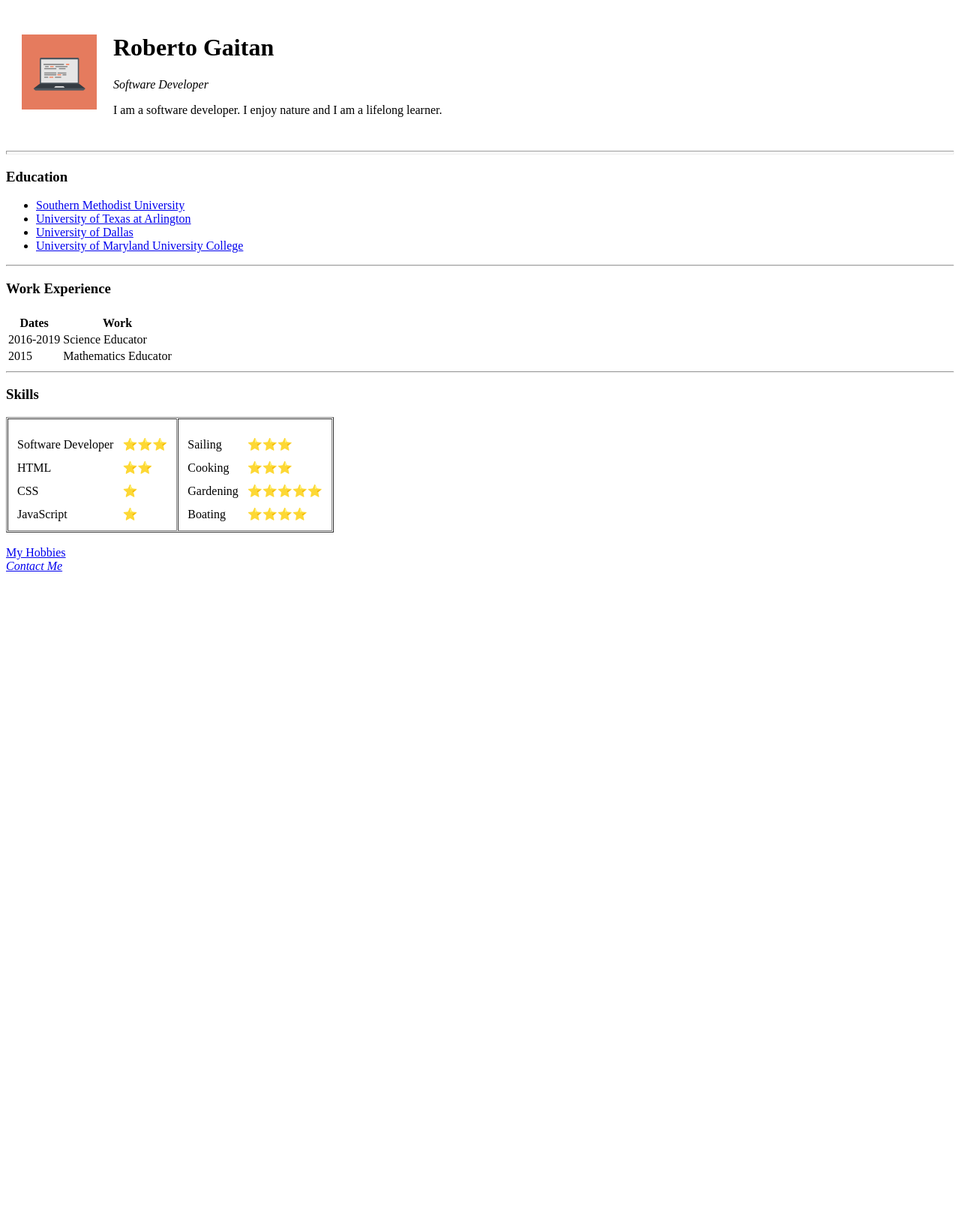
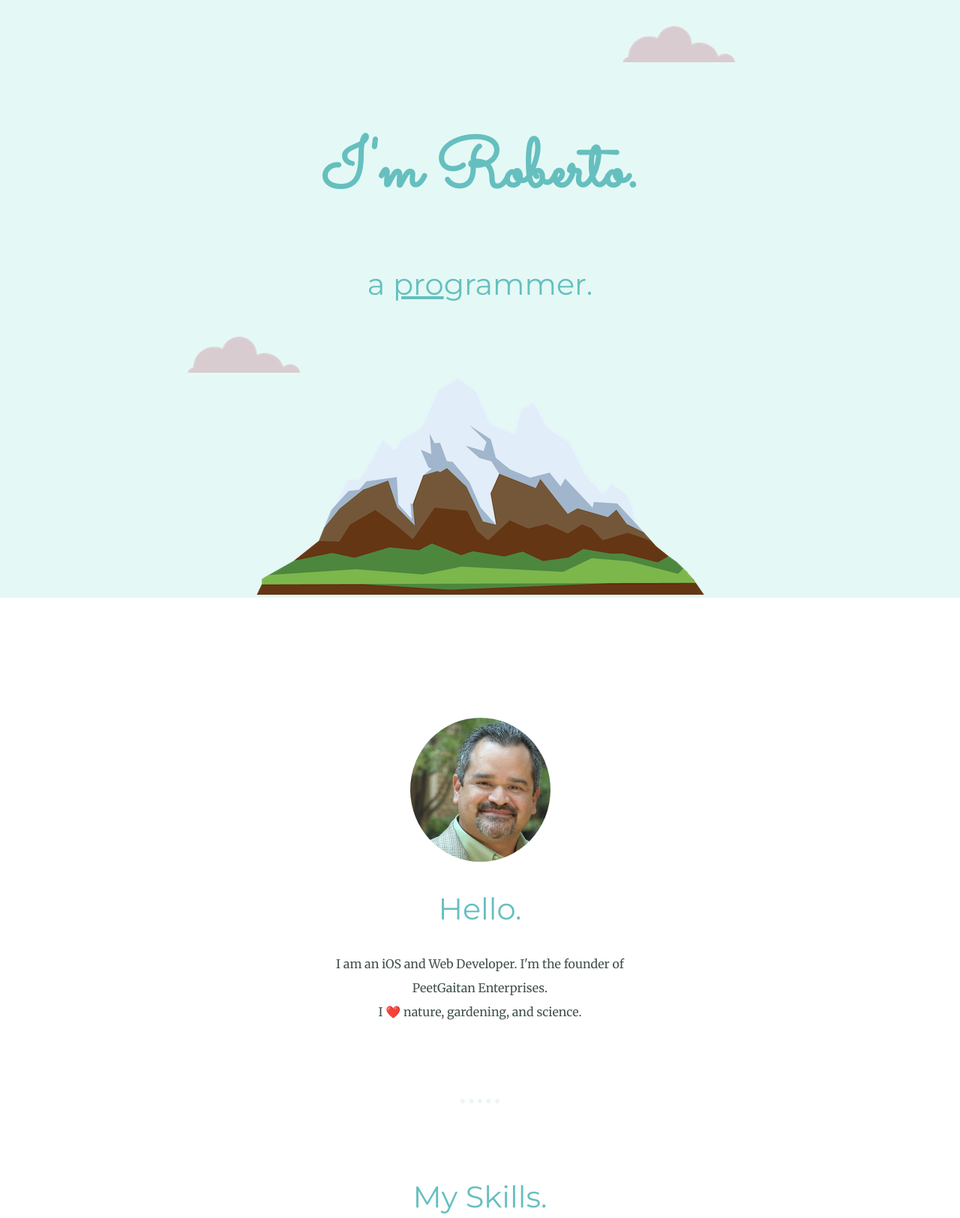
Before and after one commit to RobertoGaitan/RGsite, a plain HTML site: page index.html in a window 1280 px wide. Shown: the part 5-1629 px from the top of the page at 75% size. Before the commit the page ends 800 px from the top, so only its background shows below. Drawn offline with Linux system fonts and the light colour scheme.

Commit message:
Add updated files with improved css

```diff
--- /dev/null
+++ b/CSS/styles.css
@@ -0,0 +1,166 @@
+/********** TAG Selector **********/
+body {
+  margin: 0;
+  text-align: center;
+  /*** set in parent affects children ***/
+  font-family: 'Merriweather', serif;
+}
+
+h1 {
+  margin: 50px auto 0 auto;
+  font-family: 'Sacramento', cursive;
+  font-size: 5.625rem;
+  color: #66bfbf;
+  line-height: 2;
+}
+
+h2 {
+  font-family: 'Montserrat', sans-serif;
+  font-size: 2.5rem;
+  color: #66bfbf;
+  font-weight: normal;
+}
+
+h3 {
+  font-family: 'Montserrat', sans-serif;
+  color: #11999e;
+}
+
+p {
+  line-height: 2;
+}
+
+a {
+  color: #11999e;
+  font-family: 'Montserrat', sans-serif;
+  margin: 10px 20px;
+  text-decoration: none;
+}
+
+a:hover {
+  color: #eaf6f6;
+}
+
+.contact-message {
+  margin-bottom: 4rem;
+}
+
+hr {
+  border-style: dotted none none;
+  width: 4%;
+  border-color: #eaf6f6;
+  border-width: 6px;
+  margin: 100px auto;
+}
+
+/********** CLASS Selector **********/
+.top-container {
+  background-color: #e4f9f5;
+  position: relative;
+  padding-top: 6rem;
+}
+
+.skill-row {
+  width: 50%;
+  margin: 100px auto 100px auto;
+  text-align: left;
+}
+
+.mid-container {
+  margin-top: 10rem;
+  margin-bottom: 4rem;
+}
+
+.profile{
+  margin-bottom: 2rem;
+}
+
+.bot-container {
+  background-color: #66bfbf;
+  padding: 20px 0 0 0;
+}
+
+.pro {
+  text-decoration: underline;
+}
+
+.pc-img {
+  width: 25%;
+  float: left;
+  margin-right: 30px;
+}
+
+.cheff-img {
+  width: 25%;
+  float: right;
+  margin-left: 30px;
+}
+
+.circular {
+  border-radius: 50%;
+}
+
+/*** if i want to clear the text
+.clear_p {
+  clear:both;
+}
+***/
+
+.bottom-cloud {
+  position: absolute;
+  left: 250px;
+  bottom: 300px;
+}
+
+.top-cloud {
+  position: absolute;
+  right: 300px;
+  top: 40px;
+}
+
+.intro {
+  color: #40514e;
+  width: 30%;
+  margin: 0 auto 0 auto;
+}
+
+.contact-message {
+  width: 40%;
+  margin: 40px auto 60px auto;
+}
+
+.copyright {
+  color: #eaf6f6;
+  font-size: 0.75rem;
+  padding: 20px 0;
+}
+
+.butn {
+  background: #11cdd4;
+  background-image: -webkit-linear-gradient(top, #11cdd4, #11999e);
+  background-image: -moz-linear-gradient(top, #11cdd4, #11999e);
+  background-image: -ms-linear-gradient(top, #11cdd4, #11999e);
+  background-image: -o-linear-gradient(top, #11cdd4, #11999e);
+  background-image: linear-gradient(to bottom, #11cdd4, #11999e);
+  -webkit-border-radius: 8;
+  -moz-border-radius: 8;
+  border-radius: 8px;
+  font-family: 'Montserrat', sans-serif;
+  color: #ffffff;
+  font-size: 20px;
+  padding: 10px 20px 10px 20px;
+  text-decoration: none;
+}
+
+.butn:hover {
+  background: #30e3cb;
+  background-image: -webkit-linear-gradient(top, #30e3cb, #2bc4ad);
+  background-image: -moz-linear-gradient(top, #30e3cb, #2bc4ad);
+  background-image: -ms-linear-gradient(top, #30e3cb, #2bc4ad);
+  background-image: -o-linear-gradient(top, #30e3cb, #2bc4ad);
+  background-image: linear-gradient(to bottom, #30e3cb, #2bc4ad);
+  text-decoration: none;
+}
+
+
+/********** ID Selector **********/
--- a/index.html
+++ b/index.html
@@ -1,121 +1,65 @@
 <!DOCTYPE html>
-<html>
+<html lang="en" dir="ltr">
 
 <head>
-	<meta charset="utf-8">
-	<title>Roberto's Personal Site</title>
+  <meta charset="utf-8">
+  <title>Roberto Gaitan</title>
+  <link rel="stylesheet" href="css/styles.css">
+  <link rel="icon" href="images/favicon.ico">
+  <link href="https://fonts.googleapis.com/css?family=Merriweather|Montserrat|Sacramento&display=swap" rel="stylesheet">
 </head>
 
 <body>
-	<table cellspacing="20">
-		<tr>
-			<td><img src="images/computer.png" width=100px alt="computer image"></td>
-			<td>
-				<h1>Roberto Gaitan</h1>
-				<p><em>Software Developer</em></p>
-				<p>I am a software developer. I enjoy nature and I am a lifelong learner.</p>
-			</td>
-		</tr>
-	</table>
 
+  <div class="top-container">
+    <img class="top-cloud" src="images/cloud.png" alt="cloud-img">
+    <h1>I'm Roberto.</h1>
+    <h2>a <span class="pro">pro</span>grammer.</h2>
+    <img class="bottom-cloud" src="images/cloud.png" alt="cloud-img">
+    <img src="images/mountain.png" alt="mountain-img">
+  </div>
 
-	<hr size="5">
-	<h3>Education</h3>
-	<ul>
-		<li><a href="https://smu.edu" target="_blank">Southern Methodist University</a></li>
-		<li><a href="https://uta.edu" target="_blank">University of Texas at Arlington</a></li>
-		<li><a href="https://uddallas.edu" target="_blank">University of Dallas</a></li>
-		<li><a href="https://umuc.edu" target="_blank">University of Maryland University College</a></li>
-	</ul>
-	<hr>
-	<h3>Work Experience</h3>
-	<table>
-		<th>
-			<tr>
-				<th>Dates</th>
-				<th>Work</th>
-			</tr>
-		</th>
-		<tb>
-			<tr>
-				<td>2016-2019</td>
-				<td>Science Educator</td>
-			</tr>
-			<tr>
-				<td>2015</td>
-				<td>Mathematics Educator</td>
-			</tr>
-		</tb>
-		<tf>
+  <div class="mid-container">
+    <div class="profile">
+      <img class="circular" src="images/me.jpg" alt="roberto-profile-img">
+      <h2>Hello.</h2>
+      <p class="intro">I am an iOS and Web Developer. I'm the founder of <br> PeetGaitan Enterprises. <br> I ❤️ nature, gardening, and science.</p>
+    </div>
+    <hr>
+    <div class="skills">
+      <h2>My Skills.</h2>
+      <div class="skill-row">
+        <img class="pc-img circular" src="images/computer.png" alt="code-img">
 
-		</tf>
-	</table>
-	<hr>
+        <h3>Design & Development</h3>
+        <p class="clear_p">I started learning to code when I was 15 years old because I wanted to understand how a computer worked, how I could make the hardware do what I wished. Over time, I have gained a wealth of experience designing and developing mobile and web applications.</p>
 
-	<h3>Skills</h3>
-	<table cellspacing="1" border>
-		<!-- outter table -->
-		<tr>
-			<td>
-				<table cellspacing="10">
-					<!-- inner table -->
-					<tr>
-						<td>
-							<tr>
-								<td>Software Developer</td>
-								<td>⭐️⭐️⭐️</td>
-							</tr>
-							<tr>
-								<td>HTML</td>
-								<td>⭐️⭐️</td>
-							</tr>
-							<tr>
-								<td>CSS</td>
-								<td>⭐️</td>
-							</tr>
-							<tr>
-								<td>JavaScript</td>
-								<td>⭐️</td>
-							</tr>
-						</td>
-					</tr>
-				</table>
-			</td>
+      </div>
+      <hr>
+      <div class="skill-row">
+        <img class="cheff-img circular" src="images/cheff.jpeg" alt="cheff-img">
 
-			<td>
-				<table cellspacing="10">
-				<!-- inner table -->
-					<tr>
-						<td>
-							<tr>
-								<td>Sailing</td>
-								<td>⭐️⭐️⭐️</td>
-							</tr>
-							<tr>
-								<td>Cooking</td>
-								<td>⭐️⭐️⭐️</td>
-							</tr>
-							<tr>
-								<td>Gardening</td>
-								<td>⭐️⭐️⭐️⭐️⭐️</td>
-							</tr>
-							<tr>
-								<td>Boating</td>
-								<td>⭐️⭐️⭐️⭐️</td>
-							</tr>
-						</td>
-					</tr>
-				</table>
-			</td>
-		</tr>
-	</table>
+        <h3>Spicy Food Challenge</h3>
+        <p class="clear_p">But my best skill is actually in preparing and eating spicy foods. Serrano Peppers and Chili Pequines are my favourite ingredients.</p>
 
+      </div>
+    </div>
+    <hr>
+    <div class="contact-me">
+      <h2>Get In Touch</h2>
+      <h3>If you enjoy discovering the science behind all that we see and do.</h3>
+      <p class="contact-message">Let's talk about how awesome our world is! We can code while we eat a spicy lunch!</p>
+      <a class="butn" href="mailto:rgaitan.it@gmail.com">CONTACT ME</a>
+    </div>
+  </div>
 
+  <div class="bot-container">
+    <a class="footer-link" href="https://www.linkedin.com/in/">LinkedIn</a>
+    <a class="footer-link" href="https://twitter.com/">Twitter</a>
+    <a class="footer-link" href="https://www.peetgaitan.org/">Website</a>
+    <p class="copyright">© 2019 Roberto Gaitan @ PeetGaitan Enterprises.</p>
+  </div>
 
-	<br>
-	<a href="hobbies.html">My Hobbies</a>
-	<br>
-	<em><a href="contact.html">Contact Me</a></em>
 </body>
 
 </html>
```
Also changed, not shown: images/angela.png (added), images/cheff.jpeg (added), images/favicon.ico (added), images/me.jpg (added).
